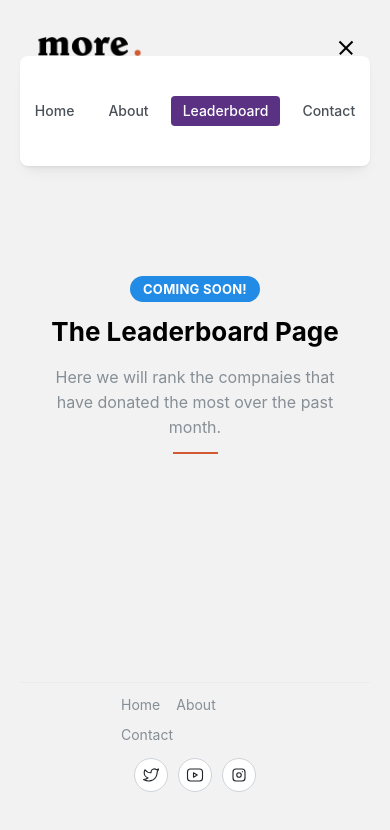
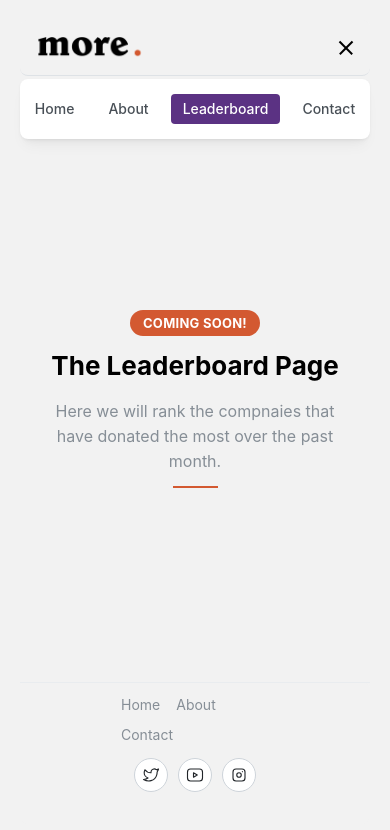
Before and after one commit to THESMOKEYBADGER/more., a Next.js app: page /leaderboard in a window 390 px wide. Both pictures are taken after a click on the button 346 px from the left and 47 px from the top of the page. Shown: the top 830 px of the page. Built offline with nearby package versions, Linux system fonts and the light colour scheme.

Commit message:
moving mobile header

```diff
--- a/components/Header.js
+++ b/components/Header.js
@@ -13,10 +13,15 @@ const links = [
   { link: '/contact', label: 'Contact' },
 ];
 
-export function HeaderSimple() {
+export function HeaderSimple({ onMenuToggle }) {
   const [opened, { toggle, close }] = useDisclosure(false);
   const router = useRouter();
   const [active, setActive] = useState(router.pathname);
+
+  const handleToggle = () => {
+    toggle();
+    onMenuToggle(!opened);
+  };
 
   const items = links.map((link) => (
     <Link
@@ -61,14 +66,12 @@ export function HeaderSimple() {
       </Container>
 
       <div className={classes['burger-container']}>
-        <Burger opened={opened} onClick={toggle} size="sm" />
+        <Burger opened={opened} onClick={handleToggle} size="sm" />
       </div>
 
-      {opened && (
-        <div className={classes.mobileLinks}>
-          {mobileItems}
-        </div>
-      )}
+      <div className={`${classes.mobileLinks} ${opened ? classes.visible : ''}`}>
+        {mobileItems}
+      </div>
     </header>
   );
 }
--- a/pages/leaderboard.js
+++ b/pages/leaderboard.js
@@ -5,6 +5,7 @@ import { FooterCentered } from '../components/footer';
 import { HeaderSimple } from '../components/Header';
 import { MantineProvider } from '@mantine/core';
 import '@mantine/core/styles.css';
+import { useState } from 'react';
 
 import {
   Badge,
@@ -18,11 +19,10 @@ import {
   useMantineTheme,
 } from '@mantine/core';
 
-import classes from '../styles/leaderboard.module.css';
 
 
-
-export default function About() {
+export default function Leaderboard() {
+  const [mobileMenuOpen, setMobileMenuOpen] = useState(false);
   return (
     <MantineProvider
       theme={{ /* optional theme overrides */ }}
@@ -32,25 +32,27 @@ export default function About() {
 
 
         <div className={styles.pageWrapper}>
-        <HeaderSimple />
+        <HeaderSimple onMenuToggle={setMobileMenuOpen}/>
         <Head>
-          <title>About Us</title>
-          <meta name="description" content="Learn more about us and what we do." />
+          <title>Leaderboard</title>
+          <meta name="description" content="Check in to see how your Local is doing!" />
           <link rel="icon" href="/favicon.ico" />
         </Head>
 
-        <Container className={classes.content}size="lg" py="xl">
+        <div className={`${styles.container} ${mobileMenuOpen ? styles.pushDown : ''}`}>
+
+        <Container className={styles.content}size="lg" py="xl">
           <Group justify="center">
-            <Badge className={classes.badge}variant="filled" size="lg">
+            <Badge className={styles.badge}variant="filled" size="lg">
               Coming Soon!
             </Badge>
           </Group>
 
-          <Title order={2} className={classes.title} ta="center" mt="sm">
+          <Title order={2} className={styles.title} ta="center" mt="sm">
             The Leaderboard Page
           </Title>
 
-          <Text c="dimmed" className={classes.description} ta="center" mt="md">
+          <Text c="dimmed" className={styles.description} ta="center" mt="md">
             Here we will rank the compnaies that have donated the most over the past month.
           </Text>
 
@@ -61,6 +63,8 @@ export default function About() {
 
         </main>
 
+        </div>
+
         <FooterCentered />
       </div>
     </MantineProvider>
--- a/styles/Header.module.css
+++ b/styles/Header.module.css
@@ -11,6 +11,7 @@
     box-sizing: border-box;
     border-radius: 8px;
     margin-bottom: 100px;
+    z-index: 1000;
 
   }
 
@@ -49,6 +50,20 @@
     display: none;
   }
 
+
+  .mobileLinks {
+    display: none;
+    opacity: 0;
+    transition: none; /* Remove default transition */
+  }
+
+  .mobileLinks.visible {
+    opacity: 1;
+    transition: opacity 0.2s ease-in; /* Apply transition only when becoming visible */
+  }
+
+
+
   @media (max-width: 768px) {
     .header {
       padding-left: 10px;
@@ -74,6 +89,7 @@
 
     .mobileLinks {
 
+      margin-top: 23px;
       display: flex;
       flex-direction: row; /* Changed from column to row */
       justify-content: center; /* Center the links horizontally */
@@ -83,7 +99,7 @@
       right: 0;
       left: 0;
       background-color: var(--mantine-color-body);
-      padding: 40px;
+      padding: 15px;
       box-shadow: var(--mantine-shadow-sm);
       margin-right: 20px;
       margin-left: 20px;
@@ -91,7 +107,8 @@
     }
 
     /* Add some spacing between the links */
-    .mobileLinks .link {
+    .mobileLinks .link{
       margin: 0 rem(5px);
+
     }
   }
--- a/styles/about.module.css
+++ b/styles/about.module.css
@@ -73,6 +73,14 @@
 
     margin-bottom:40px;
   }
+  .container{
+    margin-top: -60px;
+    transition: margin-top 0.2s ease;
+  }
+}
+
+.pushDown {
+  margin-top: -10px; /* Adjust this value based on your mobile menu height */
 }
 
 .description {
--- a/styles/contact.module.css
+++ b/styles/contact.module.css
@@ -28,6 +28,11 @@
     .content{
         padding:10px;
     }
+
+    .container{
+      transition: margin-top 0.2s ease;
+      margin-top: -70px;
+    }
   }
 
 
@@ -44,3 +49,8 @@
 .input{
   background-color: white;
 }
+
+
+.pushDown {
+  margin-top: -10px; /* Adjust this value based on your mobile menu height */
+}
--- a/styles/dashboard.module.css
+++ b/styles/dashboard.module.css
@@ -74,11 +74,12 @@
 /* Media Query for Mobile Devices */
 @media (max-width: 768px) {
   .container {
-    margin-top: -10px;
+    margin-top: -60px;
     flex-direction: column; /* Stack the map and switcher vertically */
     align-items: center; /* Center both map and switcher */
     gap: 10px; /* Reduce the gap between elements */
     padding: 0; /* Remove extra padding on mobile */
+    transition: margin-top 0.2s ease;
   }
 
   .mapContainer {
@@ -96,6 +97,10 @@
     box-sizing: border-box; /* Include padding in width/height */
     text-align: center; /* Center text and elements inside the switcher */
   }
+}
+
+.pushDown {
+  margin-top: -10px; /* Adjust this value based on your mobile menu height */
 }
 
 
--- a/styles/leaderboard.module.css
+++ b/styles/leaderboard.module.css
@@ -41,7 +41,7 @@
 
 
 .badge {
-    background-color: #D35931;
+    background-color: #D35931 !important;
 
 }
 
@@ -76,3 +76,13 @@
         margin-top: var(--mantine-spacing-sm);
     }
 }
+
+@media (max-width: 768px) {
+    .container {
+        transition: margin-top 0.2s ease;
+    }
+}
+
+.pushDown {
+    margin-top: 50px; /* Adjust this value based on your mobile menu height */
+  }
```
Also changed, not shown: pages/about.js (+7 -5 lines), pages/contact.js (+5 -3 lines), pages/dashboard.js (+6 -2 lines).
